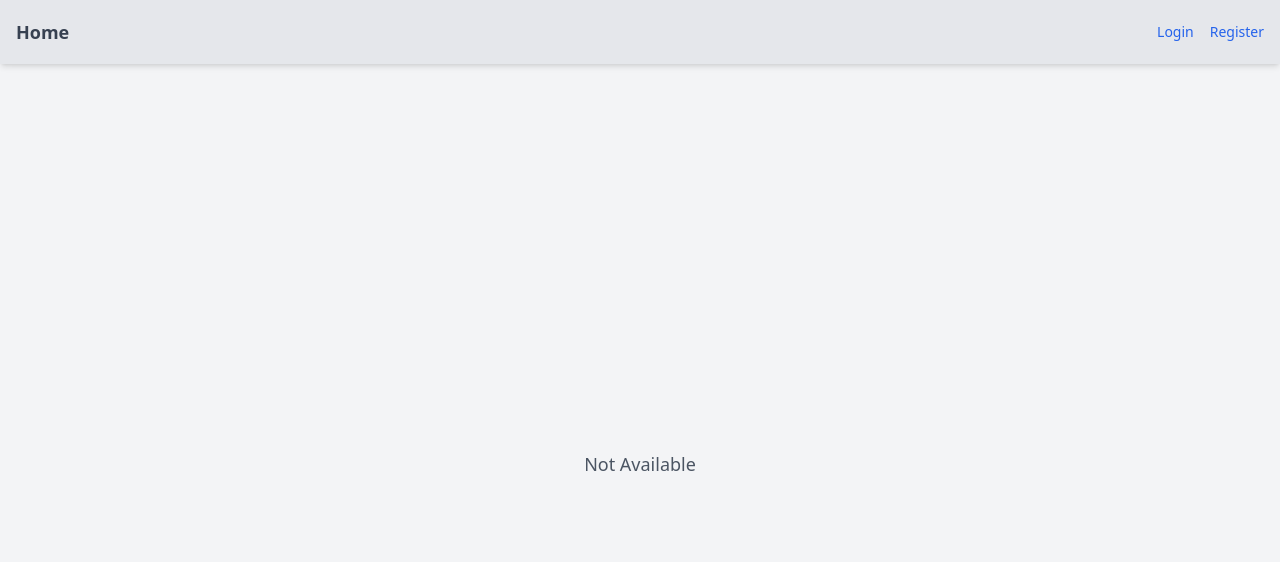
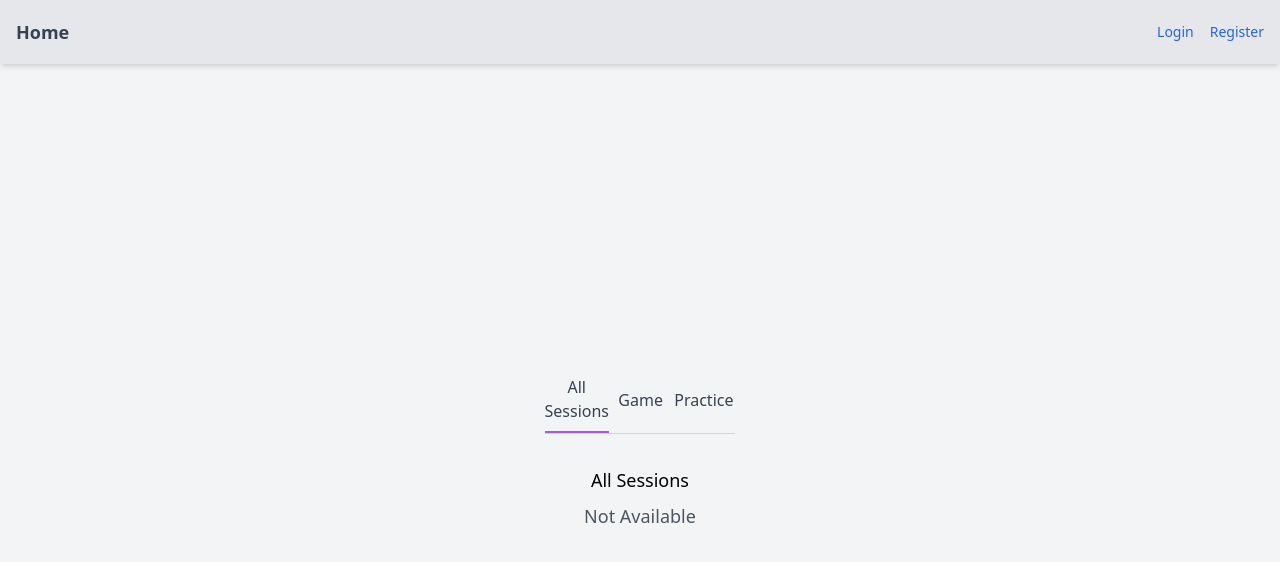
Before and after one commit to arnie12a/Free-Throw-Tracker-App, a React (Create React App) app in the folder ftapp/: page /FTSummary in a window 1280 px wide. Shown: the top 562 px of the page. Built offline with nearby package versions, Linux system fonts and the light colour scheme; no server answers.

Commit message:
workin on the ftsummary dashboard currently and now going to the campfire

```diff
--- a/ftapp/src/components/FTSummary/index.jsx
+++ b/ftapp/src/components/FTSummary/index.jsx
@@ -2,7 +2,7 @@ import React, { useEffect, useState } from 'react';
 import { collection, getDocs, doc, deleteDoc, setDoc, query, where } from 'firebase/firestore';
 import { db } from "../firebase/firebase"
 import { useAuth } from '../contexts/authContext';
-
+import { Tabs, Tab } from '../custom/Tabs'
 
 export default function FTSummary() {
 
@@ -38,10 +38,6 @@ export default function FTSummary() {
 
 
 
-
-
-
-
     useEffect(() => {
         setFTSessions(getFTSession());
 
@@ -56,7 +52,26 @@ export default function FTSummary() {
 
         <div className="bg-gray-100 min-h-screen flex items-center justify-center p-4">
             <div className="text-center">
-                {freeThrowPercentage ? (
+
+                <Tabs>
+                    <Tab label="All Sessions">
+                    <div className="py-4">
+                        <h2 className="text-lg font-medium mb-2">All Sessions</h2>
+                        {freeThrowPercentage ? (
+                            <h1 className="text-4xl font-bold text-blue-500">
+                                Free Throw Percentage: {freeThrowPercentage}%
+                            </h1>
+                        ) : (
+                            <p className="text-lg text-gray-600">
+                                Not Available
+                            </p>
+                        )}
+                    </div>
+                    </Tab>
+                    <Tab label="Game">
+                    <div className="py-4">
+                        <h2 className="text-lg font-medium mb-2">Game</h2>
+                        {freeThrowPercentage ? (
                     <h1 className="text-4xl font-bold text-blue-500">
                         Free Throw Percentage: {freeThrowPercentage}%
                     </h1>
@@ -65,6 +80,24 @@ export default function FTSummary() {
                         Not Available
                     </p>
                 )}
+                    </div>
+                    </Tab>
+                    <Tab label="Practice">
+                    <div className="py-4">
+                        <h2 className="text-lg font-medium mb-2">Practice</h2>
+                        {freeThrowPercentage ? (
+                    <h1 className="text-4xl font-bold text-blue-500">
+                        Free Throw Percentage: {freeThrowPercentage}%
+                    </h1>
+                ) : (
+                    <p className="text-lg text-gray-600">
+                        Not Available
+                    </p>
+                )}
+                    </div>
+                    </Tab>
+                </Tabs>
+
             </div>
         </div>
 
--- a/ftapp/src/components/auth/login/index.jsx
+++ b/ftapp/src/components/auth/login/index.jsx
@@ -37,7 +37,7 @@ export default function Login () {
                 <div className="w-96 text-gray-600 space-y-5 p-4 shadow-xl border rounded-xl">
                     <div className="text-center">
                         <div className="mt-2">
-                            <h3 className="text-gray-800 text-xl font-semibold sm:text-2xl">Welcome Back</h3>
+                            <h3 className="text-gray-800 text-xl font-semibold sm:text-2xl">Free Throw Tracker</h3>
                         </div>
                     </div>
                     <form
--- /dev/null
+++ b/ftapp/src/components/custom/Tabs/index.jsx
@@ -0,0 +1,45 @@
+import React, { useState } from 'react';
+
+const Tabs = ({ children }) => {
+    const [activeTab, setActiveTab] = useState(children[0].props.label);
+
+    const handleClick = (e, newActiveTab) => {
+        e.preventDefault();
+        setActiveTab(newActiveTab);
+    };
+
+    return (
+        <div className="max-w-md mx-auto">
+        <div className="flex border-b border-gray-300">
+            {children.map(child => (
+            <button
+                key={child.props.label}
+                className={`${
+                activeTab === child.props.label ? 'border-b-2 border-purple-500' : ''
+                } flex-1 text-gray-700 font-medium py-2`}
+                onClick={e => handleClick(e, child.props.label)}
+            >
+                {child.props.label}
+            </button>
+            ))}
+        </div>
+        <div className="py-4">
+            {children.map(child => {
+            if (child.props.label === activeTab) {
+                return <div key={child.props.label}>{child.props.children}</div>;
+            }
+            return null;
+            })}
+        </div>
+        </div>
+    );
+};
+
+const Tab = ({ label, children }) => {
+    return (
+        <div label={label} className="hidden">
+        {children}
+        </div>
+    );
+};
+export { Tabs, Tab };
```
